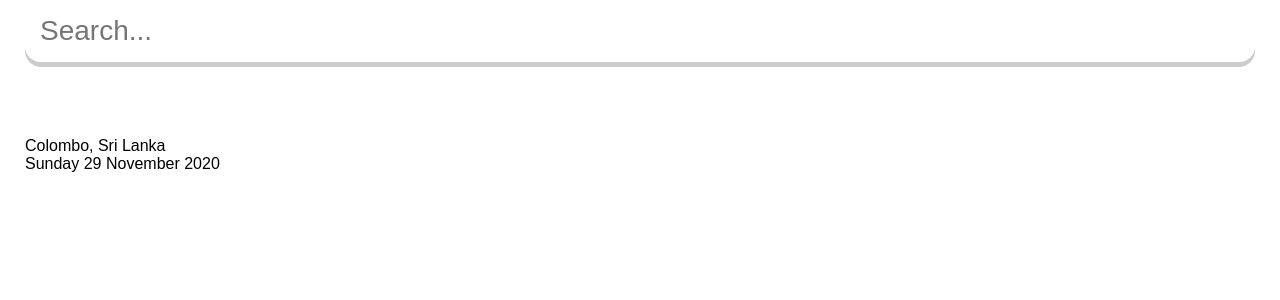
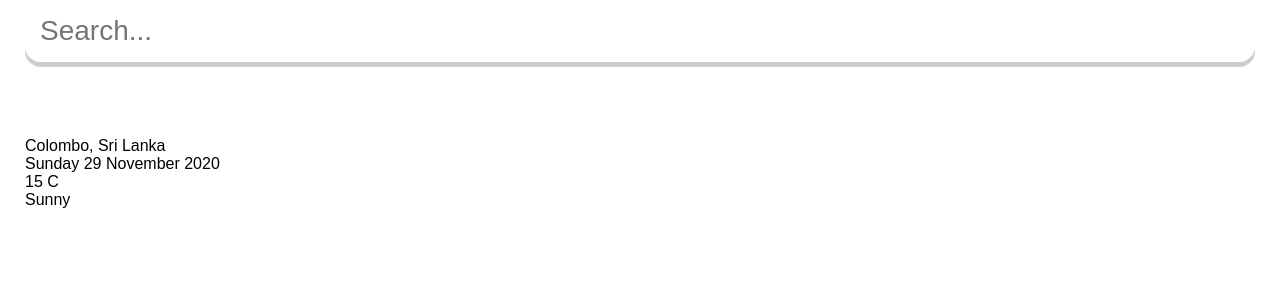
Before and after one commit to wvGithmi/Weather-app, a React (Create React App) app: page / in a window 1280 px wide. Shown: the top 300 px of the page. Built offline with nearby package versions, Linux system fonts and the light colour scheme.

Commit message:
Display weather details

```diff
--- a/src/App.js
+++ b/src/App.js
@@ -30,6 +30,10 @@ function App() {
           <div className="location">Colombo, Sri Lanka</div>
           <div className="date">{dateBuilder(new Date())}</div>
         </div>
+        <div className="weather-box">
+          <div className="temp">15 C</div>
+          <div className="weather">Sunny</div>
+        </div>
       </main>
     </div>
   );
```
